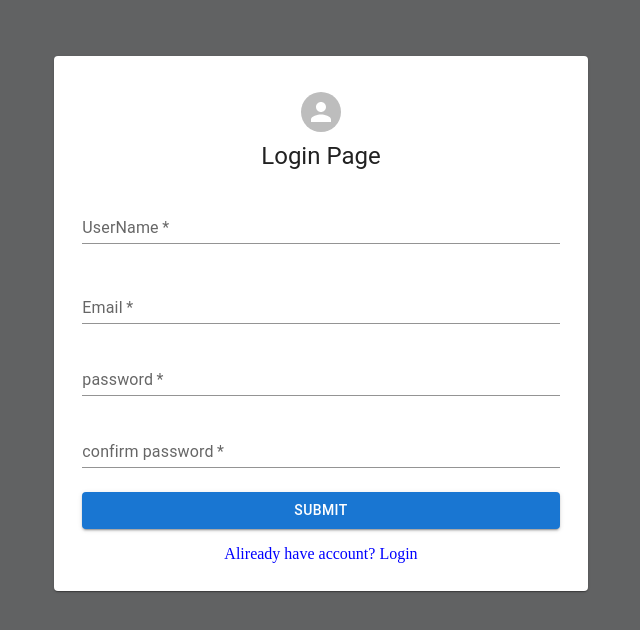
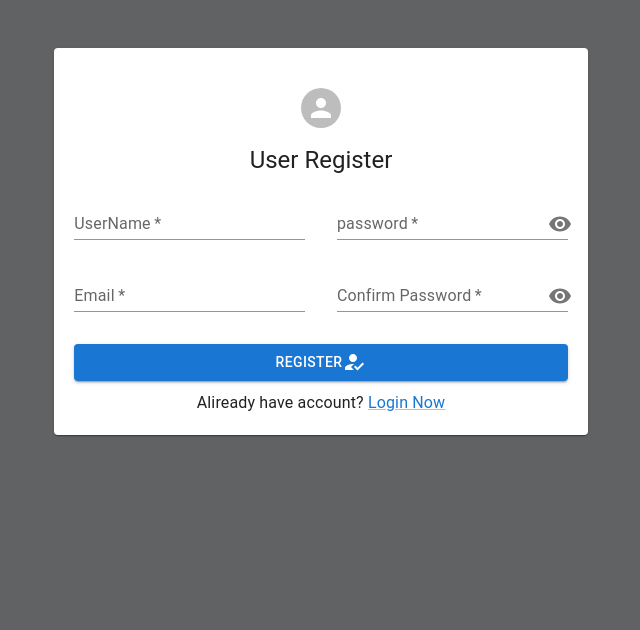
Before and after one commit to faizmohmmadR/nejat, a React (Create React App) app in the folder frontend/: page /register in a window 1280 px wide. Shown: the top 630 px of the page, without its empty margins (319-959 px from the left). Built offline with nearby package versions, Linux system fonts and the light colour scheme.

Commit message:
validation the register page

```diff
--- a/frontend/src/Components/User/Login.jsx
+++ b/frontend/src/Components/User/Login.jsx
@@ -12,7 +12,10 @@ import {
   Link,
   TextField,
   Typography,
+  InputAdornment,
+  IconButton,
 } from "@mui/material";
+import { Visibility, VisibilityOff } from "@mui/icons-material";
 
 const Login = () => {
   const [username, setusername] = useState();
@@ -21,6 +24,7 @@ const Login = () => {
 
   const [usernameError, setusernamError] = useState(false);
   const [passwordError, setpasswordError] = useState(false);
+  const [showPassword, setShowPassword] = useState(false);
 
   const [formValid, setFormValid] = useState();
   const [success, setSuccess] = useState();
@@ -74,9 +78,13 @@ const Login = () => {
   const handleSubmit = (e) => {
     e.preventDefault();
     setSuccess(null);
+    if (!username && !password) {
+      setFormValid("All fields are required");
+      return;
+    }
 
-    if (!username || !password) {
-      setFormValid("Username and Password are required");
+    if (!username && password) {
+      setFormValid("User name is required");
       return;
     }
 
@@ -126,19 +134,31 @@ const Login = () => {
               autoComplete="username"
             />
             <TextField
-              label="Password"
-              id="password"
-              placeholder="Enter password"
+              label="password"
+              placeholder="Enter your password"
               variant="standard"
-              type="password"
+              type={showPassword ? "text" : "password"}
               fullWidth
               required
+              sx={{ mt: 2 }}
+              id="password"
               value={password}
               onChange={(e) => setPassword(e.target.value)}
               error={passwordError}
               onBlur={handlePassword}
-              sx={{ mt: 2 }}
               autoComplete="current-password"
+              InputProps={{
+                endAdornment: (
+                  <InputAdornment position="end">
+                    <IconButton
+                      onClick={() => setShowPassword(!showPassword)}
+                      edge="end"
+                    >
+                      {showPassword ? <VisibilityOff /> : <Visibility />}
+                    </IconButton>
+                  </InputAdornment>
+                ),
+              }}
             />
             <Typography mt={2}>
               <Checkbox
@@ -176,7 +196,7 @@ const Login = () => {
             <Grid>
               <Typography textAlign={"center"} sx={{ mt: "10px" }}>
                 Do you don't have account{" "}
-                <Link rel="stylesheet" href="#">
+                <Link rel="stylesheet" href="/register">
                   Register Now
                 </Link>
               </Typography>
--- a/frontend/src/Components/User/Registration.jsx
+++ b/frontend/src/Components/User/Registration.jsx
@@ -1,30 +1,166 @@
 import React from "react";
+import Alert from "@mui/material/Alert";
+import { useState } from "react";
+import HowToRegIcon from "@mui/icons-material/HowToReg";
 
 import {
-  Avatar,
-  Button,
   Grid,
   Paper,
+  Avatar,
+  Typography,
   TextField,
-  Typography,
+  Link,
+  Button,
+  InputAdornment,
+  IconButton,
 } from "@mui/material";
+import { Visibility, VisibilityOff } from "@mui/icons-material";
 
 const Login = () => {
+  const [username, setusername] = useState();
+  const [password, setPassword] = useState();
+  const [email, setemail] = useState();
+  const [confirmPassword, setConfirmPassword] = useState();
+
+  const [usernameError, setusernamError] = useState(false);
+  const [passwordError, setpasswordError] = useState(false);
+  const [EmailError, setEmailError] = useState(false);
+  const [confirmPasswordError, setConfirmPasswordError] = useState(false);
+  const [showPassword, setShowPassword] = useState(false);
+  const [showConfirmPassword, setShowConfirmPassword] = useState(false);
+
+  const [formValid, setFormValid] = useState();
+  const [success, setSuccess] = useState();
+
+  const handleUsername = () => {
+    const usernameRegex = /^[a-zA-Z0-9_]+$/;
+    if (!username) {
+      setusernamError("Username is required");
+    } else if (username.length < 2) {
+      setusernamError("Username must be at least 5 characters long");
+    } else if (username.length > 20) {
+      setusernamError("Username must not exceed 20 characters");
+    } else if (!username.match(usernameRegex)) {
+      setusernamError(
+        "Username can only contain letters, numbers, and underscores"
+      );
+    } else {
+      setusernamError(false);
+      setpasswordError(false);
+    }
+  };
+
+  const handleEmail = () => {
+    const emailRegex = /^[^\s@]+@[^\s@]+\.(com)$/;
+    if (!email) {
+      setEmailError("Email is required");
+      return;
+    }
+
+    if (!email.match(emailRegex)) {
+      setEmailError("Invalid email format");
+      return;
+    }
+
+    setEmailError(false);
+  };
+  const handlePassword = () => {
+    const passwordRegex =
+      /^(?=.*[a-z])(?=.*[A-Z])(?=.*\d)(?=.*[@$!%*?&])[A-Za-z\d@$!%*?&]{8,20}$/;
+
+    if (!password) {
+      setpasswordError("Password is required");
+      return;
+    }
+
+    if (password.length < 8) {
+      setpasswordError("Password must be at least 8 characters long");
+      return;
+    }
+
+    if (password.length > 16) {
+      setpasswordError("Password must be at most 20 characters long");
+      return;
+    }
+
+    if (!password.match(passwordRegex)) {
+      setpasswordError(
+        "Password must contain at least one lowercase letter, one uppercase letter, one digit, and one special character"
+      );
+      return;
+    }
+
+    setpasswordError(false);
+  };
+  const handleConfirmPassword = () => {
+    if (confirmPassword !== password) {
+      setConfirmPasswordError("Passwords dose not match");
+      return;
+    }
+
+    setConfirmPasswordError(false);
+  };
+
+  const handleSubmit = (e) => {
+    e.preventDefault();
+    setSuccess(null);
+
+    if (!username && !email && !password && !confirmPassword) {
+      setFormValid("All fields are required");
+      return;
+    }
+    if (username && !email && !password && !confirmPassword) {
+      setFormValid("email,password,confirmPassword fields are required");
+      return;
+    }
+    if (username && email && !password && !confirmPassword) {
+      setFormValid("password and confirmPassword fields are required");
+      return;
+    }
+    if (username && email && password && !confirmPassword) {
+      setFormValid("confirmPassword field is required");
+      return;
+    }
+
+    if (usernameError || !username) {
+      setFormValid(usernameError);
+      return;
+    }
+    if (EmailError || !email) {
+      setFormValid(EmailError);
+      return;
+    }
+    if (passwordError || !password) {
+      setFormValid(passwordError);
+      return;
+    }
+    if (password !== confirmPassword) {
+      setFormValid("Passwords dose not match");
+      return;
+    }
+
+    setFormValid(null);
+    setSuccess("You are Register successfully");
+  };
+
   return (
     <Grid
       container
       justifyContent={"center"}
-      sx={{ width: "100vw", height: "100vh", bgcolor: "#616263" }}
+      sx={{ width: "100%", height: "100vh", bgcolor: "#616263" }}
     >
-      <Grid item lg={5} mt={7}>
+      <Grid item xs={11} md={5} sm={10} mt={6}>
         <Paper sx={{ padding: "20px" }}>
-          <Grid textAlign={"center"} pt={2}>
-            <Avatar sx={{ margin: "0px auto" }} />
-            <Typography variant="h5" pt={1}>
-              Login Page
+          <Grid textAlign={"center"}>
+            <Avatar sx={{ margin: "0px auto", marginTop: "1em" }} />
+            <Typography variant="h5" pt={2}>
+              User Register
             </Typography>
           </Grid>
-          <Grid component="form" padding={1}>
+          <Grid component="form">
+            <Grid display={"flex"} gap={4}>
+              <Grid item md={6}>
+                {" "}
                 <TextField
                   label="UserName"
                   placeholder="Enter username"
@@ -32,6 +168,12 @@ const Login = () => {
                   margin="normal"
                   fullWidth
                   required
+                  id="username"
+                  value={username}
+                  onChange={(e) => setusername(e.target.value)}
+                  error={usernameError}
+                  onBlur={handleUsername}
+                  autoComplete="username"
                 />
                 <TextField
                   label="Email"
@@ -40,38 +182,110 @@ const Login = () => {
                   type="email"
                   fullWidth
                   required
-              sx={{ mt: 3 }}
+                  sx={{ mt: 2 }}
+                  id="email"
+                  value={email}
+                  onChange={(e) => setemail(e.target.value)}
+                  error={EmailError}
+                  onBlur={handleEmail}
+                  autoComplete="email"
                 />
+              </Grid>
+
+              <Grid item md={6}>
                 <TextField
                   label="password"
                   placeholder="Enter your password"
                   variant="standard"
-              type="password"
+                  type={showPassword ? "text" : "password"}
+                  fullWidth
+                  required
+                  sx={{ mt: 2 }}
+                  id="password"
+                  value={password}
+                  onChange={(e) => setPassword(e.target.value)}
+                  error={passwordError}
+                  onBlur={handlePassword}
+                  autoComplete="current-password"
+                  InputProps={{
+                    endAdornment: (
+                      <InputAdornment position="end">
+                        <IconButton
+                          onClick={() => setShowPassword(!showPassword)}
+                          edge="end"
+                        >
+                          {showPassword ? <VisibilityOff /> : <Visibility />}
+                        </IconButton>
+                      </InputAdornment>
+                    ),
+                  }}
+                />
+                <TextField
+                  label="Confirm Password"
+                  placeholder="Enter your password again"
+                  variant="standard"
+                  type={showConfirmPassword ? "text" : "password"}
                   fullWidth
                   required
                   sx={{ mt: 3 }}
+                  value={confirmPassword}
+                  onChange={(e) => setConfirmPassword(e.target.value)}
+                  error={confirmPasswordError}
+                  onBlur={handleConfirmPassword}
+                  autoComplete="new-password"
+                  InputProps={{
+                    endAdornment: (
+                      <InputAdornment position="end">
+                        <IconButton
+                          onClick={() =>
+                            setShowConfirmPassword(!showConfirmPassword)
+                          }
+                          edge="end"
+                        >
+                          {showConfirmPassword ? (
+                            <VisibilityOff />
+                          ) : (
+                            <Visibility />
+                          )}
+                        </IconButton>
+                      </InputAdornment>
+                    ),
+                  }}
                 />
-            <TextField
-              label="confirm password"
-              placeholder="Enter your password again"
-              variant="standard"
-              type="password"
-              fullWidth
-              required
-              sx={{ mt: 3 }}
-            />
+              </Grid>
+            </Grid>
 
             <Button
               type="submit"
               color="primary"
               variant="contained"
-              sx={{ mt: 3 }}
+              sx={{ mt: 4 }}
               fullWidth
+              onClick={handleSubmit}
             >
-              Submit
+              Register <HowToRegIcon />
             </Button>
-            <Grid color={"blue"} mt={2} textAlign={"center"}>
-              Aliready have account? Login
+            <Typography mt={1}>
+              {formValid && (
+                <Typography>
+                  <Alert severity="error">{formValid}</Alert>
+                </Typography>
+              )}
+            </Typography>
+            <Typography>
+              {success && (
+                <Typography>
+                  <Alert severity="success">{success}</Alert>
+                </Typography>
+              )}
+            </Typography>
+            <Grid>
+              <Typography textAlign={"center"} sx={{ mt: "10px" }}>
+                Aliready have account?{" "}
+                <Link rel="stylesheet" href="/login">
+                  Login Now
+                </Link>
+              </Typography>
             </Grid>
           </Grid>
         </Paper>
```
Lines whose indentation alone changed are shown as unchanged.
